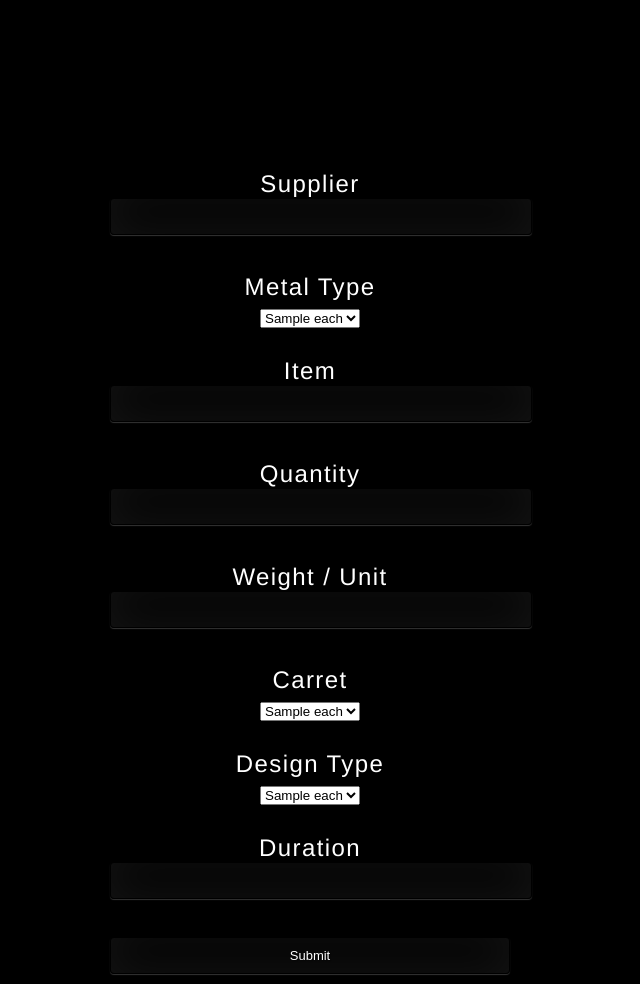
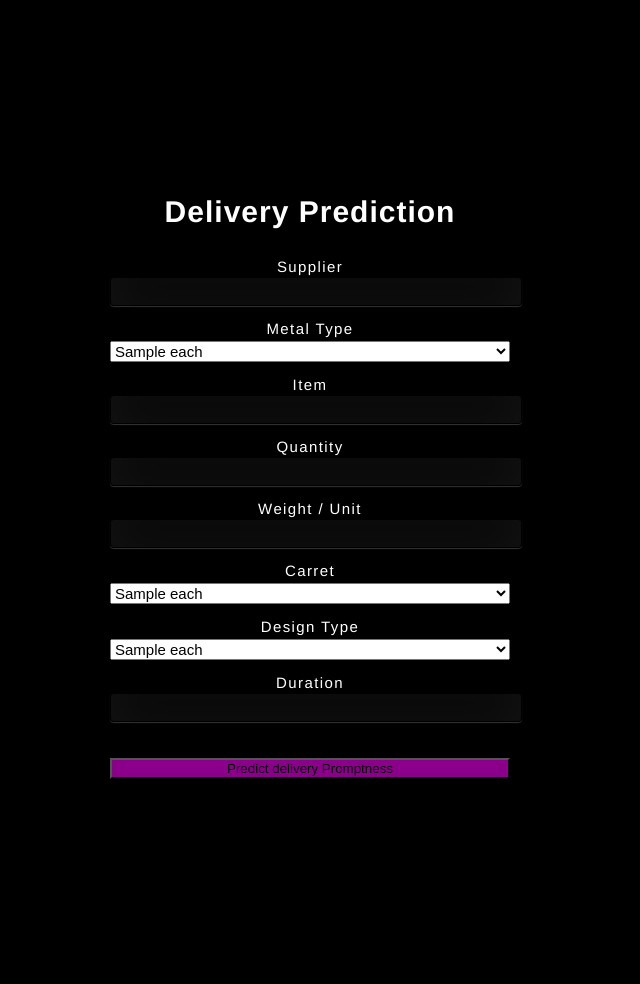
Before and after one commit to joydeep-ganguly/supplier_delivery, a Flask app: template templates/index.html in a window 1280 px wide. Shown: the whole page, without its empty margins (380-1020 px from the left). After the commit the page ends 779 px from the top, so only its background shows below. Run offline with Flask 3, Linux system fonts and the light colour scheme; the template is opened without the code that fills it: most values are stand-ins (such as "Sample title", 1, 10 or a date in 2020); parts of the project's set-up code (start-up, migrations or seed data) failed here and were passed over.

Commit message:
css add 2

```diff
--- a/application.py
+++ b/application.py
@@ -29,7 +29,8 @@ def index():
 
         form_inputs = ss.transform(form_inputs)
         prediction = model.predict(form_inputs.astype('float'))
-        return "Order will be delivered - " + str(prediction_description[prediction[0]])
+        result= "Order will be delivered - " + str(prediction_description[prediction[0]])
+        return render_template('result.html', prediction_text=result)
         #return str(prediction)
         #return request.form.to_dict()
         #return form_inputs.to_html()
--- a/css/style.css
+++ b/static/css/style.css
@@ -5,14 +5,13 @@ html {
   height: 100%;
   overflow: hidden;
 }
-
 body {
   width: 100%;
   height: 100%;
   font-family: "Helvetica";
   background: #000;
   color: #fff;
-  font-size: 24px;
+  font-size: 20px;
   text-align: center;
   letter-spacing: 1.4px;
 }
@@ -26,14 +25,31 @@ body {
   height: 400px;
 }
 
+.login h2 {
+  color: #fff;
+  text-shadow: 0 0 10px rgba(0, 0, 0, 0.3);
+  letter-spacing: 1px;
+  text-align: center;
+}
+
+label {
+  font-size: 15px;
+  margin-top: 10px;
+}
+select {
+  font-size: 15px;
+  margin-bottom: 10px;
+  width: 100%;
+}
+
 input {
   width: 100%;
   margin-bottom: 10px;
   background: rgba(0, 0, 0, 0.3);
   border: none;
   outline: none;
-  padding: 10px;
-  font-size: 13px;
+  padding: 5px;
+  font-size: 15px;
   color: #fff;
   text-shadow: 1px 1px 1px rgba(0, 0, 0, 0.3);
   border: 1px solid rgba(0, 0, 0, 0.3);
@@ -46,3 +62,21 @@ input {
   -ms-transition: box-shadow 0.5s ease;
   transition: box-shadow 0.5s ease;
 }
+
+.login button {
+  width: 100%;
+  background-color: darkmagenta;
+}
+
+.pred {
+  position: absolute;
+  top: 30%;
+  left: 50%;
+  margin: -150px 0 0 -150px;
+  width: 400px;
+  height: 400px;
+}
+
+.pred button {
+  background-color: brown;
+}
--- a/templates/index.html
+++ b/templates/index.html
@@ -1,65 +1,89 @@
 <!DOCTYPE html>
 <html>
   <head>
+    <meta charset="UTF-8" />
     <title>Worker Selection</title>
-		<link href='https://fonts.googleapis.com/css?family=Pacifico' rel='stylesheet' type='text/css'>
-		<link href='https://fonts.googleapis.com/css?family=Arimo' rel='stylesheet' type='text/css'>
-		<link href='https://fonts.googleapis.com/css?family=Hind:300' rel='stylesheet' type='text/css'>
-		<link href='https://fonts.googleapis.com/css?family=Open+Sans+Condensed:300' rel='stylesheet' type='text/css'>
-		<link rel="stylesheet" href="{{ url_for('static', filename='css/style.css') }}">
+    <link
+      href="https://fonts.googleapis.com/css?family=Pacifico"
+      rel="stylesheet"
+      type="text/css"
+    />
+    <link
+      href="https://fonts.googleapis.com/css?family=Arimo"
+      rel="stylesheet"
+      type="text/css"
+    />
+    <link
+      href="https://fonts.googleapis.com/css?family=Hind:300"
+      rel="stylesheet"
+      type="text/css"
+    />
+    <link
+      href="https://fonts.googleapis.com/css?family=Open+Sans+Condensed:300"
+      rel="stylesheet"
+      type="text/css"
+    />
+    <link
+      rel="stylesheet"
+      href="{{ url_for('static', filename='css/style.css') }}"
+    />
   </head>
-<body style="background: #000;">
+  <body>
     <div class="login">
+      <h2>Delivery Prediction</h2>
       <form method="POST">
-			<label for="workno">Supplier</label><br>
-			<input type="text" name='workno' id="workno">
-			<br><br>
+        <label for="workno">Supplier</label><br />
+        <input type="text" name="workno" id="workno" />
+        <br />
 
-			<label for="mtcode">Metal Type</label><br>
+        <label for="mtcode">Metal Type</label><br />
         <!--	<input type="text" name='mtcode' id="mtcode">	-->
         <select name="mtcode" id="mtcode">
           {% for each in metal_list %}
           <option value="{{each}}">{{each}}</option>
           {% endfor %}
         </select>
-			<br><br>
+        <br />
 
-			<label for="itemcode">Item</label><br>
-			<input type="text" name='itemcode' id="itemcode">
-			<br><br>
+        <label for="itemcode">Item</label><br />
+        <input type="text" name="itemcode" id="itemcode" />
+        <br />
 
-			<label for="qty">Quantity</label><br>
-			<input type="text" name='qty' id="qty">
-			<br><br>
+        <label for="qty">Quantity</label><br />
+        <input type="text" name="qty" id="qty" />
+        <br />
 
-			<label for="wtperunit">Weight / Unit</label><br>
-			<input type="text" name='wtperunit' id="wtperunit">
-			<br><br>
+        <label for="wtperunit">Weight / Unit</label><br />
+        <input type="text" name="wtperunit" id="wtperunit" />
+        <br />
 
-			<label for="carret">Carret</label><br>
+        <label for="carret">Carret</label><br />
         <!--			<input type="text" name='carret' id="carret">			-->
         <select name="carret" id="carret">
           {% for each in carret_list %}
           <option value="{{each}}">{{each}}</option>
           {% endfor %}
         </select>
-			<br><br>
+        <br />
 
-			<label for="xrx_sam">Design Type</label><br>
+        <label for="xrx_sam">Design Type</label><br />
         <!--			<input type="text" name='xrx_sam' id="xrx_sam">			-->
         <select name="xrx_sam" id="xrx_sam">
           {% for each in designtype_list %}
           <option value="{{each}}">{{each}}</option>
           {% endfor %}
         </select>
-			<br><br>
+        <br />
 
-			<label for="duration">Duration</label><br>
-			<input type="text" name='duration' id="duration">
-			<br><br>
-
-			<input type="submit">
-		</forms>
+        <label for="duration">Duration</label><br />
+        <input type="text" name="duration" id="duration" />
+        <br />
+        <br />
+        <button type="submit" class="btn btn-primary btn-block btn-large">
+          Predict delivery Promptness
+        </button>
+      </form>
+      <br />
     </div>
   </body>
 </html>
```
Also changed, not shown: templates/result.html (added, +21 -0 lines). Lines whose indentation alone changed are shown as unchanged.
